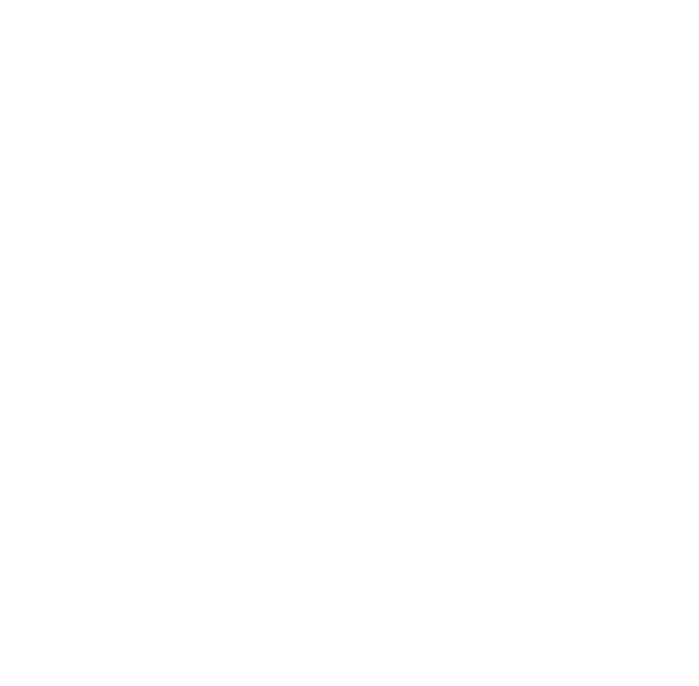
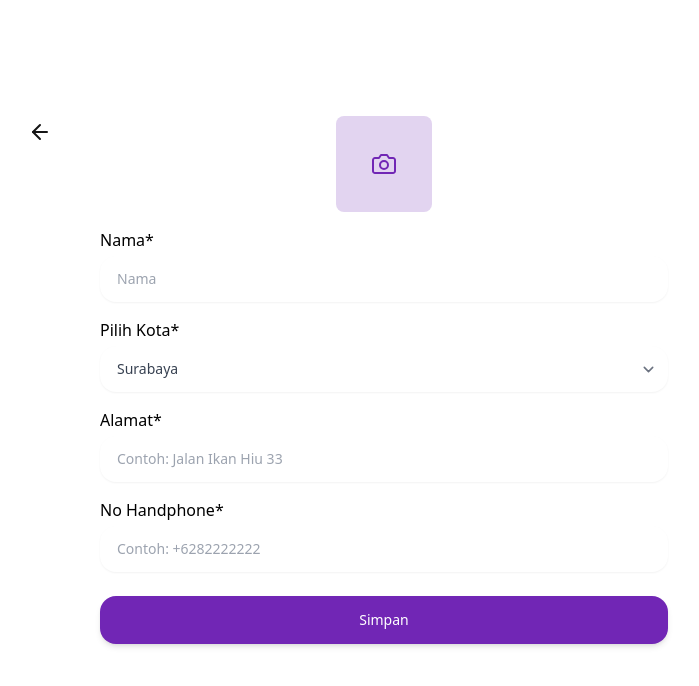
Before and after one commit to ErkiKadhafi/binar-final-project, a React (Create React App) app: page /profile in a window 1280 px wide. Before the commit this address had no page. Shown: the top 686 px of the page, without its empty margins (256-955 px from the left). Built offline with nearby package versions, Linux system fonts and the light colour scheme.

Commit message:
finish profile page

```diff
--- a/src/App.js
+++ b/src/App.js
@@ -3,6 +3,7 @@
 import Product from "./pages/Product";
 import Login from "./pages/Login";
 import Register from "./pages/Register";
+import Profile from "./pages/Profile";
 
 function App() {
     return (
@@ -10,6 +11,7 @@
             <Routes>
                 <Route path="/" element={<Home />}></Route>
                 <Route path="/product/:id" element={<Product />}></Route>
+                <Route path="/profile" element={<Profile />}></Route>
                 <Route path="/register" element={<Register />}></Route>
                 <Route path="/login" element={<Login />}></Route>
             </Routes>
--- a/src/component/Button.js
+++ /dev/null
@@ -1,25 +0,0 @@
-const Button = ({
-    className,
-    variant = "primary",
-    size = "normal",
-    children,
-    ...props
-}) => {
-    const sizeClass = size === "normal" ? "py-3.5 px-6" : "py-2 px-6";
-    const colorClass =
-        variant === "primary"
-            ? "bg-primary-darkblue04 hover:bg-primary-darkblue05  text-white focus:ring-primary-darkblue04 focus:ring-offset-primary-darkblue03 focus:ring-2 focus:ring-offset-2"
-            : "bg-white hover:bg-gray-300 border border-primary-darkblue04 focus:bg-gray-300";
-    const customClass =
-        "flex items-center justify-center transition ease-in duration-200 text-center text-sm shadow-md focus:outline-none font-medium rounded-xl";
-    return (
-        <button
-            className={`${sizeClass} ${colorClass} ${customClass} ${className}`}
-            {...props}
-        >
-            {children}
-        </button>
-    );
-};
-
-export default Button;
--- a/src/component/Input.js
+++ /dev/null
@@ -1,47 +0,0 @@
-import { useState } from "react";
-
-const Input = ({ className, isPasswordInput = false, ...props }) => {
-    // prettier-ignore
-    const SvgEyeOpen = () => (
-        <svg width="24" height="24" viewBox="0 0 24 24" fill="none" xmlns="http://www.w3.org/2000/svg">
-            <path d="M1 12C1 12 5 4 12 4C19 4 23 12 23 12C23 12 19 20 12 20C5 20 1 12 1 12Z" stroke="#8A8A8A" strokeWidth="2" strokeLinecap="round" strokeLinejoin="round"/>
-            <path d="M12 15C13.6569 15 15 13.6569 15 12C15 10.3431 13.6569 9 12 9C10.3431 9 9 10.3431 9 12C9 13.6569 10.3431 15 12 15Z" stroke="#8A8A8A" strokeWidth="2" strokeLinecap="round" strokeLinejoin="round"/>
-        </svg>
-    )
-    // prettier-ignore
-    const SvgEyeClosed = () => (
-        <svg width="24" height="24" viewBox="0 0 24 24" fill="none" xmlns="http://www.w3.org/2000/svg">
-            <path d="M9.9 4.23999C10.5883 4.07887 11.2931 3.99833 12 3.99999C19 3.99999 23 12 23 12C22.393 13.1356 21.6691 14.2047 20.84 15.19M14.12 14.12C13.8454 14.4147 13.5141 14.6511 13.1462 14.8151C12.7782 14.9791 12.3809 15.0673 11.9781 15.0744C11.5753 15.0815 11.1752 15.0074 10.8016 14.8565C10.4281 14.7056 10.0887 14.481 9.80385 14.1961C9.51897 13.9113 9.29439 13.5719 9.14351 13.1984C8.99262 12.8248 8.91853 12.4247 8.92563 12.0219C8.93274 11.6191 9.02091 11.2218 9.18488 10.8538C9.34884 10.4858 9.58525 10.1546 9.88 9.87999M17.94 17.94C16.2306 19.243 14.1491 19.9649 12 20C5 20 1 12 1 12C2.24389 9.68189 3.96914 7.6566 6.06 6.05999L17.94 17.94Z" stroke="#8A8A8A" strokeWidth="2" strokeLinecap="round" strokeLinejoin="round"/>
-            <path d="M1 1L23 23" stroke="#8A8A8A" strokeWidth="2" strokeLinecap="round" strokeLinejoin="round"/>
-        </svg>
-    )
-
-    const [showPassword, setShowPassword] = useState(false);
-
-    if (isPasswordInput) {
-        return (
-            <div className="relative w-full">
-                <input
-                    type={showPassword ? "text" : "password"}
-                    className={`rounded-2xl border-transparent flex-1 appearance-none border border-neutral-neutral02 w-full py-3 px-4 bg-white text-gray-700 placeholder-gray-400 shadow-sm text-sm focus:outline-none focus:ring-2 focus:ring-primary-darkblue03 focus:border-transparent ${className}`}
-                    {...props}
-                />
-                <label
-                    onClick={() => setShowPassword(!showPassword)}
-                    htmlFor={props.id}
-                    className="absolute right-3 top-1/2 transform -translate-y-1/2 cursor-pointer"
-                >
-                    {showPassword ? <SvgEyeClosed /> : <SvgEyeOpen />}
-                </label>
-            </div>
-        );
-    }
-    return (
-        <input
-            className={`rounded-2xl border-transparent flex-1 appearance-none border border-neutral-neutral02 w-full py-3 px-4 bg-white text-gray-700 placeholder-gray-400 shadow-sm text-sm focus:outline-none focus:ring-2 focus:ring-primary-darkblue03 focus:border-transparent ${className}`}
-            {...props}
-        />
-    );
-};
-
-export default Input;
--- a/src/index.css
+++ b/src/index.css
@@ -12,6 +12,12 @@
 }
 .container-medium {
     max-width: 60.5rem; /* 968px */
+    width: 90%;
+    margin-left: auto;
+    margin-right: auto;
+}
+.container-small {
+    max-width: 35.5rem; /* 568px */
     width: 90%;
     margin-left: auto;
     margin-right: auto;
--- a/src/pages/Profil.js
+++ /dev/null
@@ -1,40 +0,0 @@
-import React from "react";
-import Input from "../components/Input";
-import Button from "../components/Button";
-
-const Profil = () => {
-
-    return(
-        <section className="h-screen mx-4 font-poppins">
-            <div className="container-big md:grid md:items-start md:mx-0">
-                <header className='py-4'>
-                    <img src="/images/fi_arrow-left.svg" alt=''/>
-                </header>
-                <div className='rounded-lg bg-primary-darkblue01'>
-                  <img className="mx-auto" src="/images/fi_camera.svg" alt=""/>
-                </div>
-                <form>
-                    <fieldset className='flex flex-col gap-1 mt-4'>
-                        <label>Nama*</label>
-                        <Input type="text" placeholder="Nama"/>
-                    </fieldset>
-                    <fieldset className='flex flex-col gap-1 mt-4'>
-                        <label>Kota*</label>
-                        <Input type="email" placeholder="Kota"/>
-                    </fieldset>
-                    <fieldset className='flex flex-col gap-1 mt-4'>
-                        <label>Alamat*</label>
-                        <Input type="password" placeholder="Contoh: Jalan Ikan Hiu 33" />
-                    </fieldset>
-                    <fieldset className='flex flex-col gap-1 mt-4'>
-                        <label>No Handphone*</label>
-                        <Input type="password" placeholder="Contoh: +6282222222" />
-                    </fieldset>
-                    <Button className="w-full mt-6 bg-primary-darkblue04">Simpan</Button>
-                </form>
-            </div>
-        </section>
-    )
-}
-
-export default Profil
--- /dev/null
+++ b/src/pages/Profile.js
@@ -0,0 +1,63 @@
+import React from "react";
+import Input from "../components/Input";
+import Button from "../components/Button";
+import Select from "../components/Select";
+import { Link } from "react-router-dom";
+
+const Profile = () => {
+    return (
+        <section className="pt-118px md:pt-116px">
+            <div className="container-small relative">
+                <Link
+                    to="/"
+                    className="md:absolute -left-76px block w-8 h-8 rounded-full flex items-center justify-center hover:bg-gray-300 transition"
+                >
+                    {/* prettier-ignore  */}
+                    <svg width="24" height="24" viewBox="0 0 24 24" fill="none" xmlns="http://www.w3.org/2000/svg">
+                        <path d="M19 12H5" stroke="#151515" stroke-width="2" stroke-linecap="round" stroke-linejoin="round"/>
+                        <path d="M12 19L5 12L12 5" stroke="#151515" stroke-width="2" stroke-linecap="round" stroke-linejoin="round"/>
+                    </svg>
+                </Link>
+
+                <div className="w-24 h-24 flex items-center justify-center mx-auto rounded-lg bg-primary-darkblue01">
+                    {/* prettier-ignore  */}
+                    <svg width="24" height="24" viewBox="0 0 24 24" fill="none" xmlns="http://www.w3.org/2000/svg">
+                        <path d="M23 19C23 19.5304 22.7893 20.0391 22.4142 20.4142C22.0391 20.7893 21.5304 21 21 21H3C2.46957 21 1.96086 20.7893 1.58579 20.4142C1.21071 20.0391 1 19.5304 1 19V8C1 7.46957 1.21071 6.96086 1.58579 6.58579C1.96086 6.21071 2.46957 6 3 6H7L9 3H15L17 6H21C21.5304 6 22.0391 6.21071 22.4142 6.58579C22.7893 6.96086 23 7.46957 23 8V19Z" stroke="#7126B5" stroke-width="2" stroke-linecap="round" stroke-linejoin="round"/>
+                        <path d="M12 17C14.2091 17 16 15.2091 16 13C16 10.7909 14.2091 9 12 9C9.79086 9 8 10.7909 8 13C8 15.2091 9.79086 17 12 17Z" stroke="#7126B5" stroke-width="2" stroke-linecap="round" stroke-linejoin="round"/>
+                    </svg>
+                </div>
+                <form>
+                    <fieldset className="flex flex-col mt-4 space-y-1">
+                        <label>Nama*</label>
+                        <Input type="text" placeholder="Nama" />
+                    </fieldset>
+                    <fieldset className="flex flex-col mt-4 space-y-1">
+                        <label>Pilih Kota*</label>
+                        <Select>
+                            <option value="surabaya">Surabaya</option>
+                            <option value="jakarta">Jakarta</option>
+                            <option value="bali">Bali</option>
+                        </Select>
+                    </fieldset>
+                    <fieldset className="flex flex-col mt-4 space-y-1">
+                        <label>Alamat*</label>
+                        <Input
+                            type="password"
+                            placeholder="Contoh: Jalan Ikan Hiu 33"
+                        />
+                    </fieldset>
+                    <fieldset className="flex flex-col mt-4 space-y-1">
+                        <label>No Handphone*</label>
+                        <Input
+                            type="password"
+                            placeholder="Contoh: +6282222222"
+                        />
+                    </fieldset>
+                    <Button className="w-full mt-6">Simpan</Button>
+                </form>
+            </div>
+        </section>
+    );
+};
+
+export default Profile;
--- a/tailwind.config.js
+++ b/tailwind.config.js
@@ -46,6 +46,7 @@
                 "56px": "56px",
             },
             spacing: {
+                "76px": "76px",
                 "30px": "30px",
                 "116px": "116px",
                 "118px": "118px",
```
